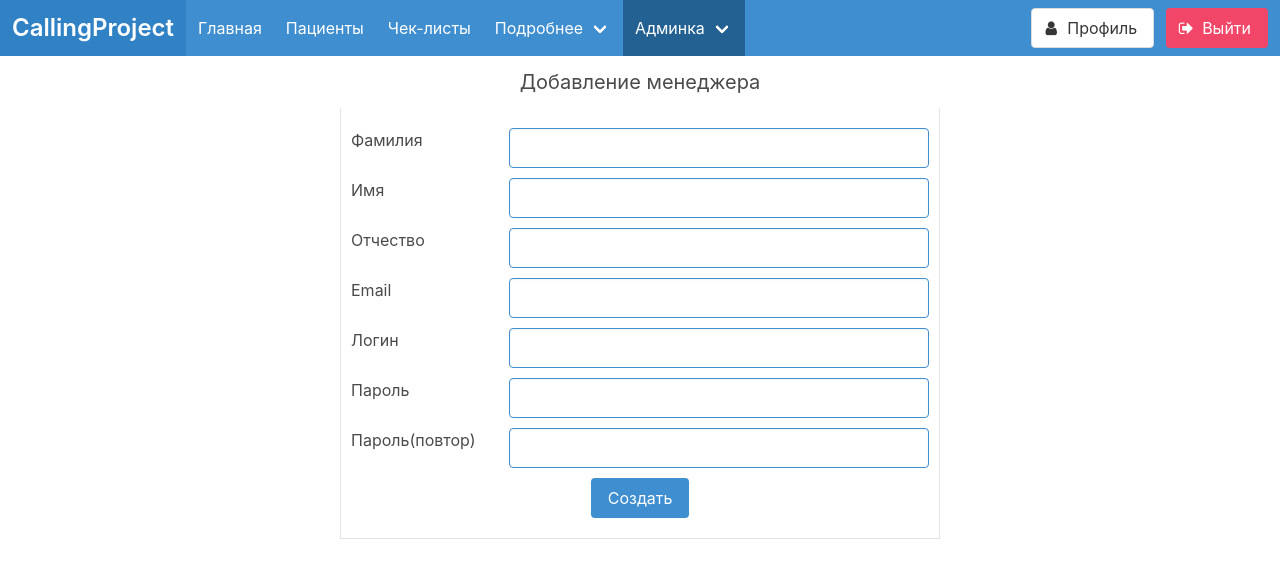
After one commit to AnsaganK/CallingProject, a Django app: page /managers/add in a window 1280 px wide. The commit adds this page. Shown: the top 578 px of the page. Run offline with Django 3.2, Linux system fonts and the light colour scheme; a user stored in the database is signed in; data comes from the database, SQL or seed files in the repository; some libraries are stand-ins or nearby versions.

Commit message:
add manager lists

```diff
--- a/app/models.py
+++ b/app/models.py
@@ -126,7 +126,7 @@ class Father(models.Model):
     patronymic = models.CharField(max_length=250, default="", null=True, blank=True)
     blood_type = models.ForeignKey(BloodTypes, on_delete=models.CASCADE, null=True, blank=True)
     work_type = models.ManyToManyField(WorkType, null=True, blank=True)
-    bad_habits = models.ForeignKey(BadHabits, on_delete=models.CASCADE, null=True, blank=True)
+    bad_habits = models.ManyToManyField(BadHabits, null=True, blank=True, verbose_name='Плохие привычки')
     comments = models.TextField()
 
     def __str__(self):
@@ -214,7 +214,7 @@ class DangerousSigns(models.Model):
 
 
 class CheckList(models.Model):
-    user = models.ForeignKey(User, on_delete=models.CASCADE, null=True, blank=True)
+    user = models.ForeignKey(User, on_delete=models.CASCADE, null=True, blank=True, related_name='created_check_lists')
     patient = models.ForeignKey(Patient, on_delete=models.CASCADE, null=True, blank=True, related_name='check_lists')
     date = models.DateTimeField(auto_now_add=True, null=True, blank=True)
 
--- a/app/serializers.py
+++ b/app/serializers.py
@@ -49,6 +49,9 @@ class BadHabitsSerializer(serializers.ModelSerializer):
 
 
 class FatherSerializer(serializers.ModelSerializer):
+    work_type = WorkTypeSerializer(many=True)
+    bad_habits = WorkTypeSerializer(many=True)
+    blood_type = BloodTypeSerializer()
     class Meta:
         model = models.Father
         fields = '__all__'
--- a/app/static/app/css/style.css
+++ b/app/static/app/css/style.css
@@ -101,7 +101,7 @@
     border-top: 0px;
     margin-bottom: 20px;
 }
-.tabs_block div{
+.tabs_block div, .form_item{
     display: flex;
     justify-content: space-between;
     margin: 10px auto;
--- a/app/static/app/js/script.js
+++ b/app/static/app/js/script.js
@@ -73,7 +73,7 @@ function generatePatientInfo(patient){
             Группа крови:
         </span>
         <span>
-            ${father.blood_type}
+            ${isNull(father.blood_type)}
         </span>
     </div>
     <div>
@@ -81,7 +81,7 @@ function generatePatientInfo(patient){
             Характер производства:
         </span>
         <span>
-            ${father.work_type}
+            ${isNull(father.work_type)}
         </span>
     </div>
     <div>
@@ -89,7 +89,7 @@ function generatePatientInfo(patient){
             Вредные привычки:
         </span>
         <span>
-            ${father.bad_habits}
+            ${isNull(father.bad_habits)}
         </span>
     </div>
     <div>
@@ -97,10 +97,12 @@ function generatePatientInfo(patient){
             Комментарии:
         </span>
         <span>
-            ${father.comments}
+            ${isNull(father.comments)}
         </span>
     </div>
-    ` : '';
+    ` : '<p class="not_found">Нет информации об отце</p>';
+console.log(father_info);
+
     let patient_info = `
 <div class="user-info">
         <span class="user-info-title">Основная информация</span>
@@ -202,6 +204,8 @@ function generatePatientInfo(patient){
                 ${isNull(patient.total_pregnancies)}
             </span>
         </div>
+         <span class="user-info-title">Отец</span>
+        ${father_info}
         <span class="user-info-title">Группа риска</span>
         <div>
             <span>
@@ -284,8 +288,6 @@ function generatePatientInfo(patient){
                 ${isNull(patient.comments)}
             </span>
         </div>
-
-
 </div>
     `;
     patient_block.innerHTML = patient_info;
--- a/app/templates/app/base.html
+++ b/app/templates/app/base.html
@@ -90,7 +90,7 @@
           <a class="navbar-item" href="">
             Звонки
           </a>
-          <a class="navbar-item is-active" href="">
+          <a class="navbar-item" href="">
             Настройки
           </a>
         </div>
@@ -101,6 +101,9 @@
           Админка
         </a>
         <div class="navbar-dropdown">
+            <a class="navbar-item" href="{% url 'managers_add' %}">
+            Менеджера
+          </a>
           <a class="navbar-item" href="{% url 'bad_habits_page' %}">
             Вредные привычки
           </a>
--- /dev/null
+++ b/app/templates/app/manager/add.html
@@ -0,0 +1,42 @@
+{% extends 'app/base.html' %}
+
+{% block title %} Создание менеджера {% endblock %}
+
+{% block content %}
+    <div style="width: 600px; margin: 10px auto;display: block;">
+
+        <span class="block_title" style="display: block">Добавление менеджера</span>
+    <form action="" method="post" class="add_patient_form">
+        {% csrf_token %}
+            <div class="form_item">
+                <label for="">Фамилия</label>
+                <input type="text" name="last_name" class="input is-info">
+            </div>
+            <div class="form_item">
+                <label for="">Имя</label>
+                <input type="text" name="first_name" class="input is-info">
+            </div>
+            <div class="form_item">
+                <label for="">Отчество</label>
+                <input type="text" name="patronymic" class="input is-info">
+            </div>
+            <div class="form_item">
+                <label for="">Email</label>
+                <input type="email" name="email" class="input is-info">
+            </div>
+            <div class="form_item">
+                <label for="">Логин</label>
+                <input type="text" name="username" class="input is-info">
+            </div>
+            <div class="form_item">
+                <label for="">Пароль</label>
+                <input type="password" name="password1" class="input is-info">
+            </div>
+            <div class="form_item">
+                <label for="">Пароль(повтор)</label>
+                <input type="password" name="password2" class="input is-info">
+            </div>
+            <button class="button is-info" style="margin: 10px auto;display: block;">Создать</button>
+    </form>
+    </div>
+{% endblock %}
--- a/app/templates/app/other/about.html
+++ b/app/templates/app/other/about.html
@@ -3,5 +3,5 @@
 {% block title %} О сервисе | CallingProject {% endblock %}
 
 {% block content %}
-    О сервисе
+    <h3 class="not_found">Данный раздел находится в разработке</h3>
 {% endblock %}
--- a/app/templates/app/other/contacts.html
+++ b/app/templates/app/other/contacts.html
@@ -3,5 +3,5 @@
 {% block title %} Контакты | CallingProject {% endblock %}
 
 {% block content %}
-    Контакты
+    <h3 class="not_found">Данный раздел находится в разработке</h3>
 {% endblock %}
--- a/app/urls.py
+++ b/app/urls.py
@@ -9,6 +9,7 @@ urlpatterns = [
     path('patients/<int:pk>/check_lists/', views.check_lists, name='check_lists'),
     path('patients/<int:pk>/check_lists/add', views.check_lists_add, name='check_lists_add'),
     path('managers', views.managers_list, name='managers_list'),
+    path('managers/add', views.managers_add, name='managers_add'),
     path('managers/my/check-lists', views.created_check_lists, name='created_check_lists'),
     path('about', views.about_service, name='about_service'),
     path('contacts', views.contacts, name='contacts'),
--- a/app/views.py
+++ b/app/views.py
@@ -8,9 +8,9 @@ from rest_framework import status
 from rest_framework.response import Response
 from rest_framework.views import APIView
 
-from app.forms import PatientForm, CheckListForm
+from app.forms import PatientForm, CheckListForm, ManagerForm
 from app.models import Patient, PMSP, District, WorkType, PastIllness, AccompanyingIllnesses, RiskGroup, \
-    DeregistrationCause, BadHabits, Medications, Wellbeing, DangerousSigns, CheckList, BloodTypes
+    DeregistrationCause, BadHabits, Medications, Wellbeing, DangerousSigns, CheckList, BloodTypes, Father
 from app.serializers import PatientSerializer
 
 
@@ -35,6 +35,19 @@ def managers_list(request):
     managers = User.objects.filter(profile__is_manager=True)
     return render(request, 'app/manager/list.html', {"managers": managers})
 
+@login_required
+def managers_add(request):
+    if request.method == 'POST':
+        form = ManagerForm(request.POST)
+        if form.is_valid():
+            new_manager = form.save()
+            new_manager.profile.patronymic = request.POST['patronymic']
+            new_manager.profile.is_manager = True
+            new_manager.save()
+        else:
+            print(form.errors)
+        return redirect(reverse('managers_list'))
+    return render(request, 'app/manager/add.html')
 
 @login_required
 def patients_list(request):
@@ -72,6 +85,24 @@ def save_many_to_many(data, field_name, model, object):
                 if item:
                     object.add(item)
 
+def create_father(data):
+    first_name = data['father_first_name'][0] if data['father_first_name'] else ''
+    last_name = data['father_last_name'][0] if data['father_last_name'] else ''
+    patronymic = data['father_patronymic'][0] if data['father_patronymic'] else ''
+    comments = data['father_comments'][0] if not data['father_comments'] else ''
+    father = Father.objects.create(first_name=first_name, last_name=last_name, patronymic=patronymic,
+                                   comments=comments,
+                                   )
+    if data['father_blood_type']:
+        blood_type = BloodTypes.objects.filter(id=int(data['father_blood_type'][0])).first()
+        father.blood_type = blood_type
+    father.save()
+    save_many_to_many(data, 'father_bad_habits', BadHabits, father.bad_habits)
+    save_many_to_many(data, 'father_work_type', WorkType, father.work_type)
+
+    return father
+
+
 @login_required
 def patients_add(request):
     if request.method == 'POST':
@@ -84,6 +115,8 @@ def patients_add(request):
             save_many_to_many(data, 'accompanying_illnesses', AccompanyingIllnesses, new_patient.accompanying_illnesses)
             save_many_to_many(data, 'risk_group', RiskGroup, new_patient.risk_group)
             save_many_to_many(data, 'bad_habits', BadHabits, new_patient.bad_habits)
+            new_patient.father = create_father(data)
+            new_patient.save()
         else:
             print(form.errors)
         return redirect(reverse('patients_list'))
```
Also changed, not shown: app/forms.py (+15 -1 lines), app/templates/app/manager/list.html (+25 -7 lines), app/templatetags/app_tags.py (+9 -1 lines), app/migrations/0021_auto_20210723_0037.py (added), db.sqlite3.
